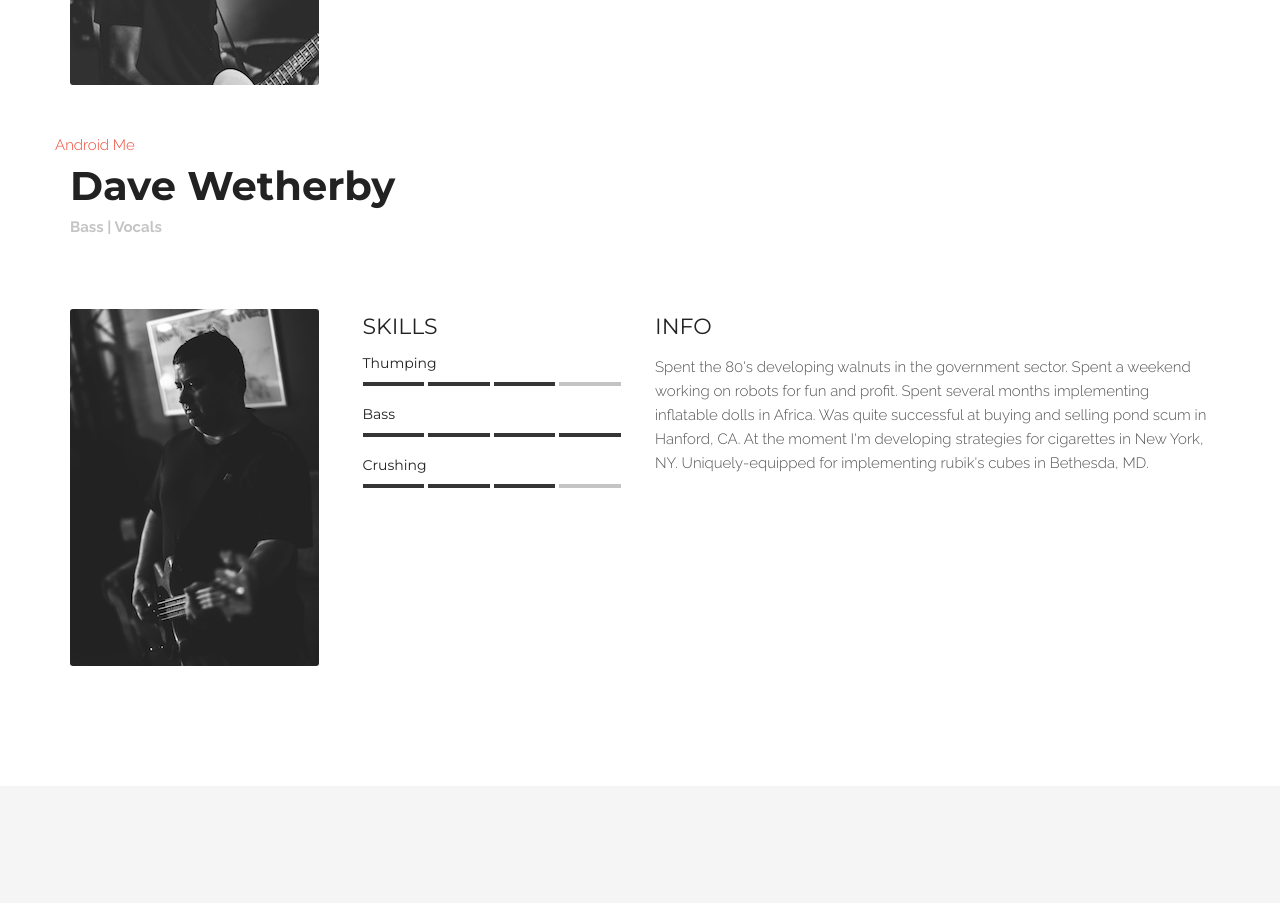
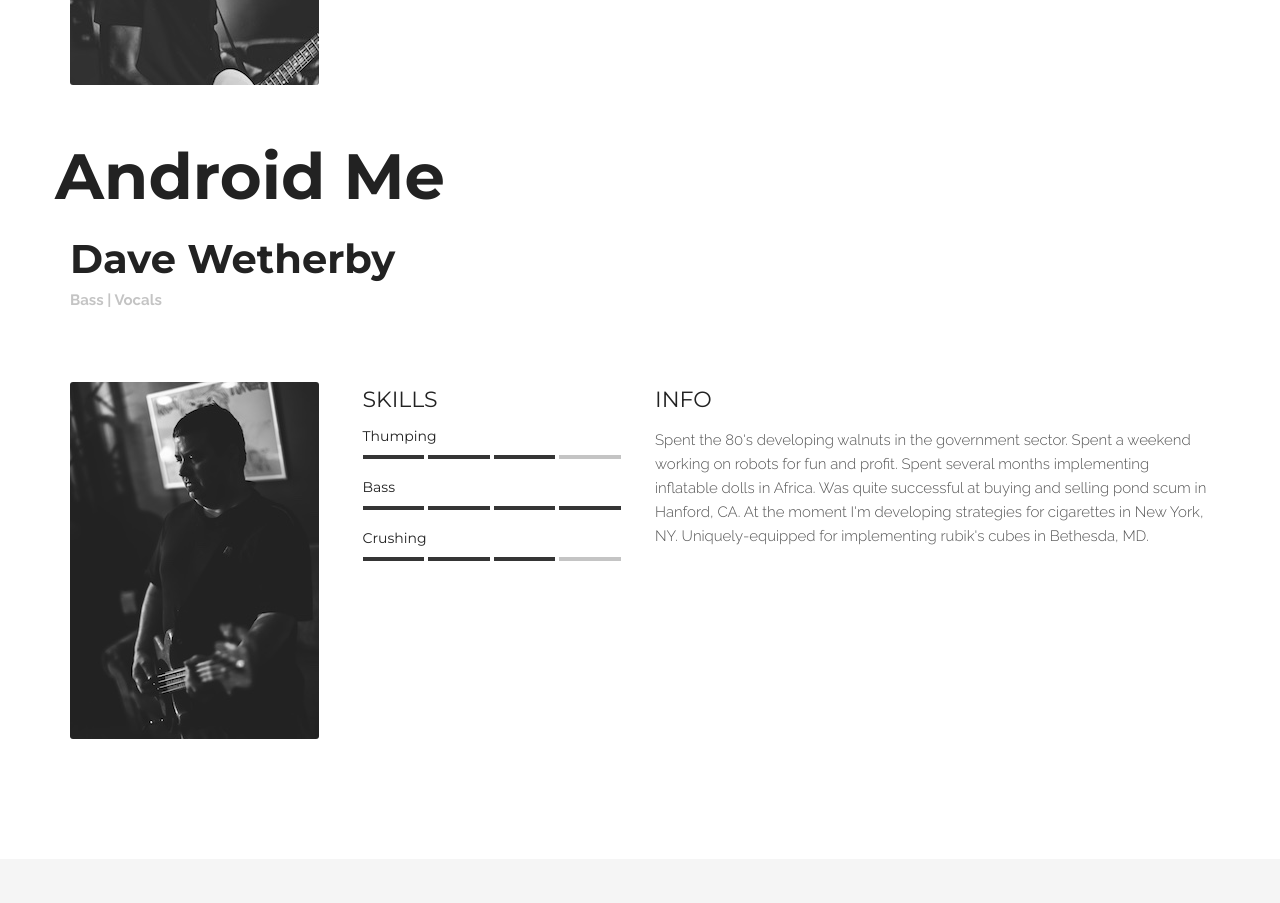
Before and after one commit to lovetank/lovetank.github.io, a plain HTML site: page index.html in a window 1280 px wide. Shown: the part 2540-3443 px from the top of the page. Drawn offline with Linux system fonts and the light colour scheme.

Commit message:
make it bigger

```diff
--- a/index.html
+++ b/index.html
@@ -336,7 +336,9 @@
 				<br />
 				<br />
 				<div class="row">
-					<a id="android_data" href="javascript:void(0);">Android Me</a>
+					<a id="android_data" href="javascript:void(0);">
+						<h1>Android Me</h1>
+					</a>
 
 					<div class="col-md-12 headline wow bounceInDown">
 						<h2>Dave Wetherby</h2>
```
